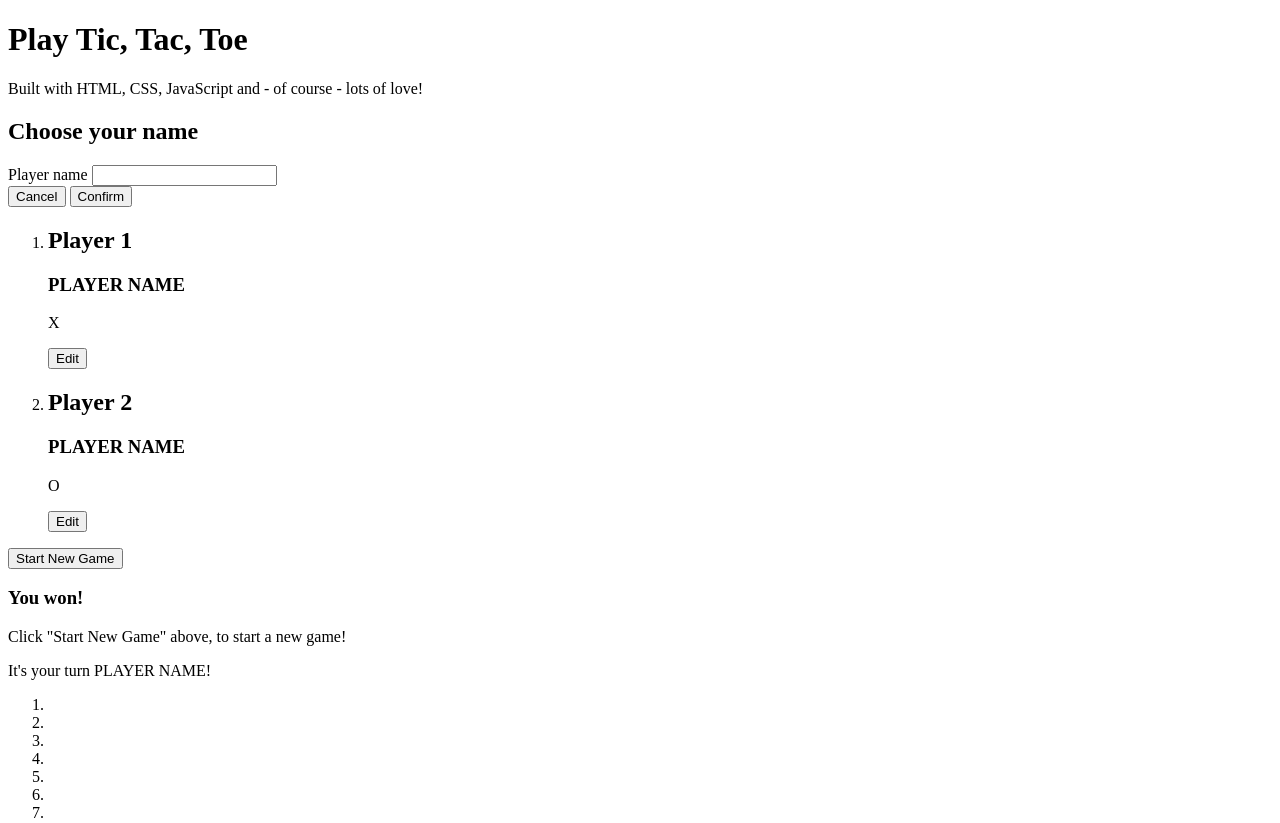
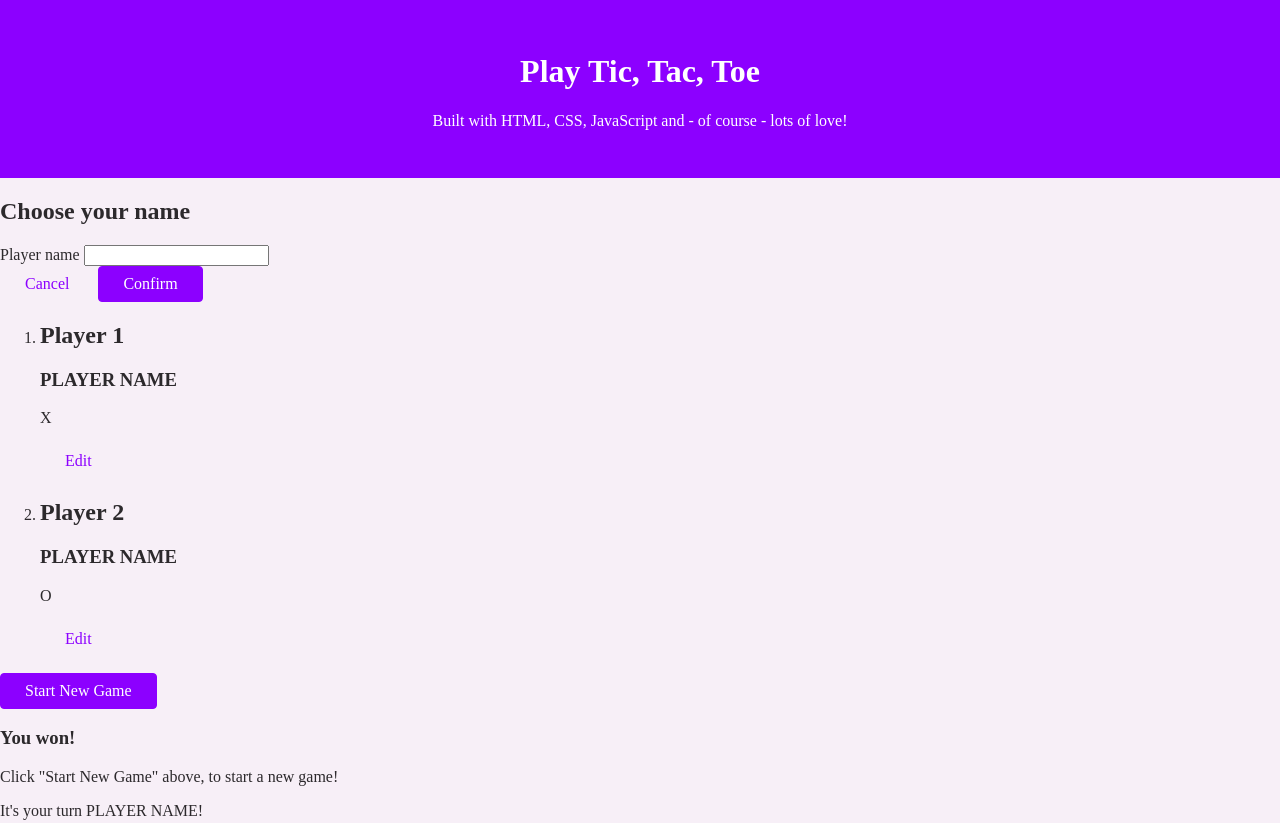
Before and after one commit to sunnyvrvr/JavaScript_Game, a plain HTML site: page TicTacToe/tictactoe.html in a window 1280 px wide. Shown: the top 823 px of the page. Drawn offline with Linux system fonts and the light colour scheme.

Commit message:
design: 버튼 스타일 추가

```diff
--- /dev/null
+++ b/TicTacToe/styles/style.css
@@ -0,0 +1,39 @@
+body {
+    margin: 0;
+    font-family: 'Open-Sans', 'sans-serif';
+    color: rgb(44, 41, 44);
+    background-color: rgb(247, 239, 247);
+}
+
+#main-header {
+    background-color: rgb(140, 0, 255);
+    color: white;
+    padding: 2rem 5%;
+    text-align: center;
+}
+
+.btn {
+    font: inherit;
+    padding: 0.5rem 1.5rem;
+    background-color: rgb(140, 0, 255);
+    border: 1px solid rgb(140, 0, 255);
+    color: white;
+    border-radius: 4px;
+    cursor: pointer;
+}
+
+.btn-alt {
+    background-color: transparent;
+    border-color: transparent;
+    color: rgb(140, 0, 255);
+}
+
+.btn:hover{
+    background-color: rgb(79, 10, 190);
+    border-color: rgb(79, 10, 190);
+}
+
+.btn-alt:hover{
+    background-color: rgb(245, 232, 255);
+    border-color: transparent;
+}
--- a/TicTacToe/tictactoe.html
+++ b/TicTacToe/tictactoe.html
@@ -4,9 +4,13 @@
     <meta charset="UTF-8">
     <meta name="viewport" content="width=device-width, initial-scale=1.0">
     <title>Tic Tac Toe</title>
+    <link rel="preconnect" href="https://fonts.googleapis.com">
+    <link rel="preconnect" href="https://fonts.gstatic.com" crossorigin>
+    <link href="https://fonts.googleapis.com/css2?family=Open+Sans:ital,wght@0,300..800;1,300..800&display=swap" rel="stylesheet">
+    <link rel="stylesheet" href="./styles/style.css">
 </head>
 <body>
-    <header>
+    <header id="main-header">
         <h1>Play Tic, Tac, Toe</h1>
         <p>Built with HTML, CSS, JavaScript and - of course - lots of love!</p>
     </header>
@@ -19,8 +23,8 @@
                     <input type="text" name="username" id="playername">
                 </div>
                 <div>
-                    <button type="button">Cancel</button>
-                    <button type="submit">Confirm</button>
+                    <button type="button" class="btn btn-alt">Cancel</button>
+                    <button type="submit" class="btn">Confirm</button>
                 </div>
             </form>
         </aside>
@@ -32,7 +36,7 @@
                         <h2>Player 1</h2>
                         <h3>PLAYER NAME</h3>
                         <p>X</p>
-                        <button>Edit</button>
+                        <button class="btn btn-alt">Edit</button>
                     </article>
                 </li>
                 <li>
@@ -40,11 +44,11 @@
                         <h2>Player 2</h2>
                         <h3>PLAYER NAME</h3>
                         <p>O</p>
-                        <button>Edit</button>
+                        <button class="btn btn-alt">Edit</button>
                     </article>
                 </li>
             </ol>
-            <button>Start New Game</button>
+            <button class="btn">Start New Game</button>
         </section>
         <section id="active-game">
             <article>
```
